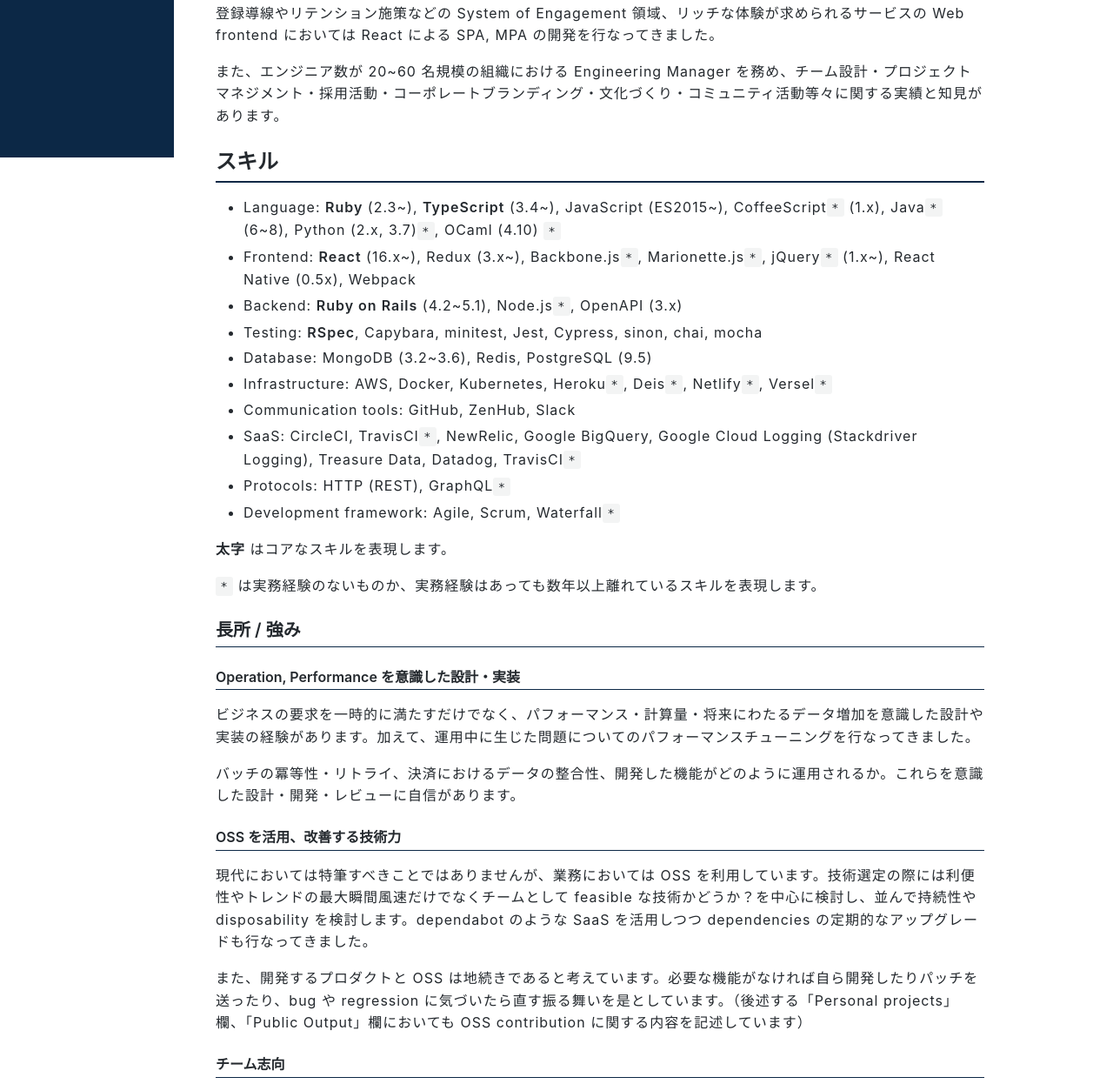
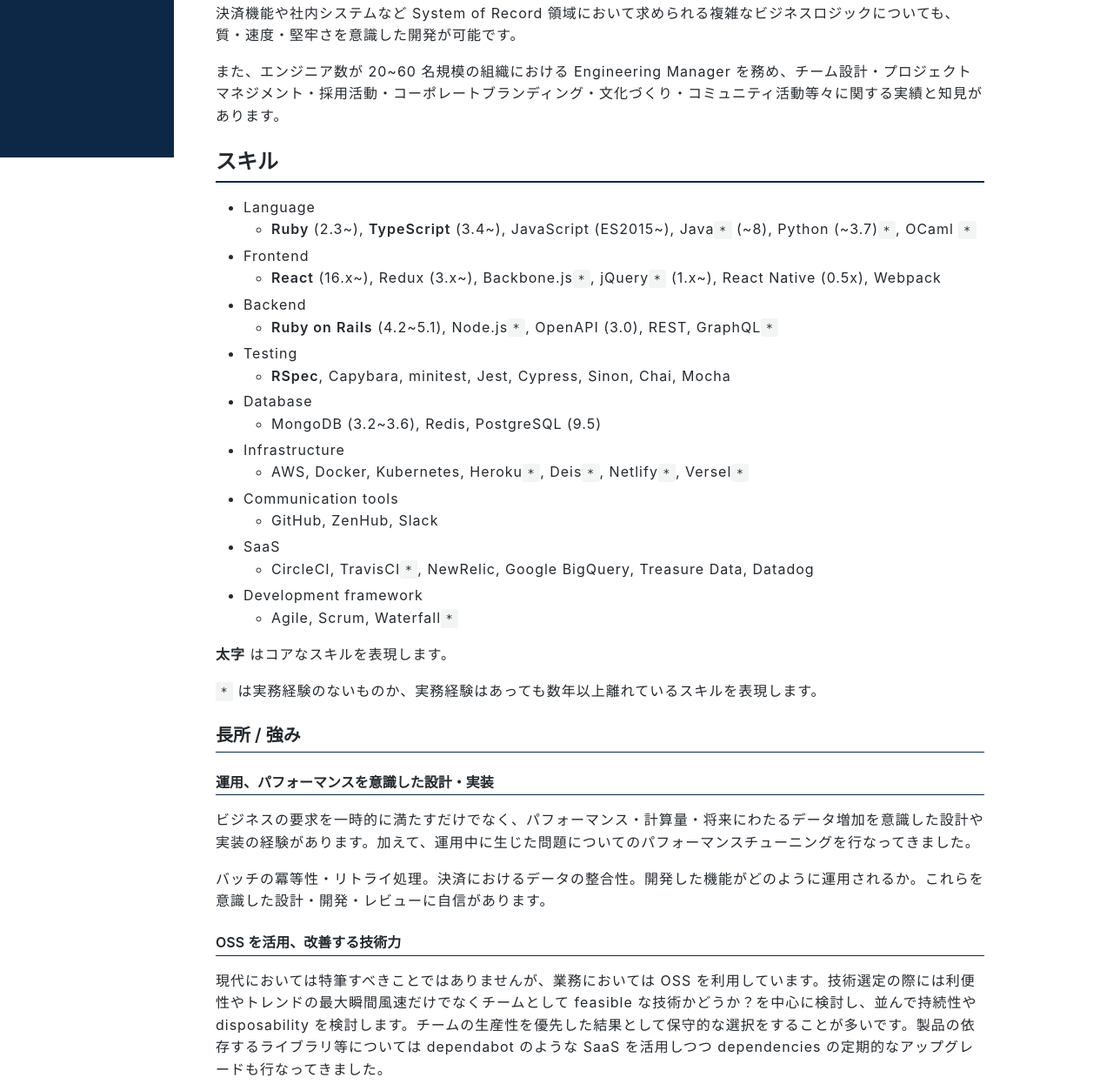
Before and after one commit to ohbarye/ohbarye.github.io, a website built with webpack: page ja/cv/index.html in a window 1280 px wide. Shown: the part 619-1865 px from the top of the page at 87% size. Built offline with nearby package versions, Linux system fonts and the light colour scheme.

Commit message:
Update CV ja

```diff
--- a/ja/cv/index.html
+++ b/ja/cv/index.html
@@ -1164,37 +1164,63 @@
 <section id="職務要約" class="level2">
 <h2>職務要約</h2>
 <p>Web backend を強みの中心に置きつつ、自社サービスと client work 両方のフルサイクル開発の経験があります。適時コミュニケーションを取りつつ行う要求・要件定義を始めとし、チームでの開発から運用までの全体を担うことができます。</p>
-<p>決済機能や社内システムなど System of Record 領域において求められる複雑なビジネスロジックに関して、質・速度・堅牢さを意識した開発が得意です。</p>
 <p>登録導線やリテンション施策などの System of Engagement 領域、リッチな体験が求められるサービスの Web frontend においては React による SPA, MPA の開発を行なってきました。</p>
+<p>決済機能や社内システムなど System of Record 領域において求められる複雑なビジネスロジックについても、質・速度・堅牢さを意識した開発が可能です。</p>
 <p>また、エンジニア数が 20~60 名規模の組織における Engineering Manager を務め、チーム設計・プロジェクトマネジメント・採用活動・コーポレートブランディング・文化づくり・コミュニティ活動等々に関する実績と知見があります。</p>
 </section>
 <section id="スキル" class="level2">
 <h2>スキル</h2>
 <ul>
-<li>Language: <strong>Ruby</strong> (2.3~), <strong>TypeScript</strong> (3.4~), JavaScript (ES2015~), CoffeeScript<code>*</code> (1.x), Java<code>*</code> (6~8), Python (2.x, 3.7)<code>*</code>, OCaml (4.10) <code>*</code></li>
-<li>Frontend: <strong>React</strong> (16.x~), Redux (3.x~), Backbone.js<code>*</code>, Marionette.js<code>*</code>, jQuery<code>*</code> (1.x~), React Native (0.5x), Webpack</li>
-<li>Backend: <strong>Ruby on Rails</strong> (4.2~5.1), Node.js<code>*</code>, OpenAPI (3.x)</li>
-<li>Testing: <strong>RSpec</strong>, Capybara, minitest, Jest, Cypress, sinon, chai, mocha</li>
-<li>Database: MongoDB (3.2~3.6), Redis, PostgreSQL (9.5)</li>
-<li>Infrastructure: AWS, Docker, Kubernetes, Heroku<code>*</code>, Deis<code>*</code>, Netlify<code>*</code>, Versel<code>*</code></li>
-<li>Communication tools: GitHub, ZenHub, Slack</li>
-<li>SaaS: CircleCI, TravisCI<code>*</code>, NewRelic, Google BigQuery, Google Cloud Logging (Stackdriver Logging), Treasure Data, Datadog, TravisCI<code>*</code></li>
-<li>Protocols: HTTP (REST), GraphQL<code>*</code></li>
-<li>Development framework: Agile, Scrum, Waterfall<code>*</code></li>
+<li>Language
+<ul>
+<li><strong>Ruby</strong> (2.3~), <strong>TypeScript</strong> (3.4~), JavaScript (ES2015~), Java<code>*</code> (~8), Python (~3.7)<code>*</code>, OCaml <code>*</code></li>
+</ul></li>
+<li>Frontend
+<ul>
+<li><strong>React</strong> (16.x~), Redux (3.x~), Backbone.js<code>*</code>, jQuery<code>*</code> (1.x~), React Native (0.5x), Webpack</li>
+</ul></li>
+<li>Backend
+<ul>
+<li><strong>Ruby on Rails</strong> (4.2~5.1), Node.js<code>*</code>, OpenAPI (3.0), REST, GraphQL<code>*</code></li>
+</ul></li>
+<li>Testing
+<ul>
+<li><strong>RSpec</strong>, Capybara, minitest, Jest, Cypress, Sinon, Chai, Mocha</li>
+</ul></li>
+<li>Database
+<ul>
+<li>MongoDB (3.2~3.6), Redis, PostgreSQL (9.5)</li>
+</ul></li>
+<li>Infrastructure
+<ul>
+<li>AWS, Docker, Kubernetes, Heroku<code>*</code>, Deis<code>*</code>, Netlify<code>*</code>, Versel<code>*</code></li>
+</ul></li>
+<li>Communication tools
+<ul>
+<li>GitHub, ZenHub, Slack</li>
+</ul></li>
+<li>SaaS
+<ul>
+<li>CircleCI, TravisCI<code>*</code>, NewRelic, Google BigQuery, Treasure Data, Datadog</li>
+</ul></li>
+<li>Development framework
+<ul>
+<li>Agile, Scrum, Waterfall<code>*</code></li>
+</ul></li>
 </ul>
 <p><strong>太字</strong> はコアなスキルを表現します。</p>
 <p><code>*</code> は実務経験のないものか、実務経験はあっても数年以上離れているスキルを表現します。</p>
 <section id="長所-強み" class="level3">
 <h3>長所 / 強み</h3>
-<section id="operation-performance-を意識した設計実装" class="level4">
-<h4>Operation, Performance を意識した設計・実装</h4>
+<section id="運用パフォーマンスを意識した設計実装" class="level4">
+<h4>運用、パフォーマンスを意識した設計・実装</h4>
 <p>ビジネスの要求を一時的に満たすだけでなく、パフォーマンス・計算量・将来にわたるデータ増加を意識した設計や実装の経験があります。加えて、運用中に生じた問題についてのパフォーマンスチューニングを行なってきました。</p>
-<p>バッチの冪等性・リトライ、決済におけるデータの整合性、開発した機能がどのように運用されるか。これらを意識した設計・開発・レビューに自信があります。</p>
+<p>バッチの冪等性・リトライ処理。決済におけるデータの整合性。開発した機能がどのように運用されるか。これらを意識した設計・開発・レビューに自信があります。</p>
 </section>
 <section id="oss-を活用改善する技術力" class="level4">
 <h4>OSS を活用、改善する技術力</h4>
-<p>現代においては特筆すべきことではありませんが、業務においては OSS を利用しています。技術選定の際には利便性やトレンドの最大瞬間風速だけでなくチームとして feasible な技術かどうか？を中心に検討し、並んで持続性や disposability を検討します。dependabot のような SaaS を活用しつつ dependencies の定期的なアップグレードも行なってきました。</p>
-<p>また、開発するプロダクトと OSS は地続きであると考えています。必要な機能がなければ自ら開発したりパッチを送ったり、bug や regression に気づいたら直す振る舞いを是としています。（後述する「Personal projects」欄、「Public Output」欄においても OSS contribution に関する内容を記述しています）</p>
+<p>現代においては特筆すべきことではありませんが、業務においては OSS を利用しています。技術選定の際には利便性やトレンドの最大瞬間風速だけでなくチームとして feasible な技術かどうか？を中心に検討し、並んで持続性や disposability を検討します。チームの生産性を優先した結果として保守的な選択をすることが多いです。製品の依存するライブラリ等については dependabot のような SaaS を活用しつつ dependencies の定期的なアップグレードも行なってきました。</p>
+<p>また、開発するプロダクトと OSS は地続きであると考えています。必要な機能がなければ自ら開発したりパッチを送ったり、bug や regression に気づいたら直す振る舞いを心がけています。（後述する「Personal projects」欄、「Public Output」欄においても OSS contribution に関する内容を記述しています）</p>
 </section>
 <section id="チーム志向" class="level4">
 <h4>チーム志向</h4>
@@ -1202,7 +1228,7 @@
 <p>プロセスに問題があったとき、「ゴールを明確にする」「説明責任を果たす」「オーバーワークを防ぐ」ためにスクラムを導入し、スクラムマスターの役割を担ったこともあります。</p>
 </section>
 <section id="名規模のエンジニア組織における課題解決" class="level4">
-<h4>~100 名規模のエンジニア組織における課題解決</h4>
+<h4>~60 名規模のエンジニア組織における課題解決</h4>
 <p>エンジニア数が 20~60 名規模の組織における Engineering Manager として、組織設計・チーム設計・採用活動・教育・オンボーディング・文化づくり・コミュニティ活動等々に関する実績と知見があります。</p>
 <p>チーム・組織規模が大きくなる中で生じる課題はその組織において初めて経験される類のものが多く、明確に真因の特定と優先度判断とアサインを行わないと放置され歪みが拡大することがしばしばあります。組織課題のそうした特性を知ったうえで対応してきた経験は、自身の役割がメンバーであれマネジャーであれ、同規模 ± 数十名のチーム・組織でも活かせると考えます。</p>
 </section>
@@ -1219,7 +1245,7 @@
 <li>ハードウェア、組み込みソフトウェア関連</li>
 <li>20 名を超える大規模チームでの開発</li>
 </ul>
-<p>経験のない領域を学ぶ意欲はあり、業務上必要な技術に関するキャッチアップは過去に行なってきたように可能と思いますが、業務開始直後に初速を出すのは難しいと考えます。</p>
+<p>経験のない領域を学ぶ意欲はあり、業務上必要な技術に関するキャッチアップは過去に行なってきたように可能だと考えていますが、業務開始直後に初速を出すのは難しいと考えます。</p>
 </section>
 </section>
 <section id="職務経歴" class="level2">
```
Also changed, not shown: ja/cv/cv-ja.md (+26 -18 lines).
